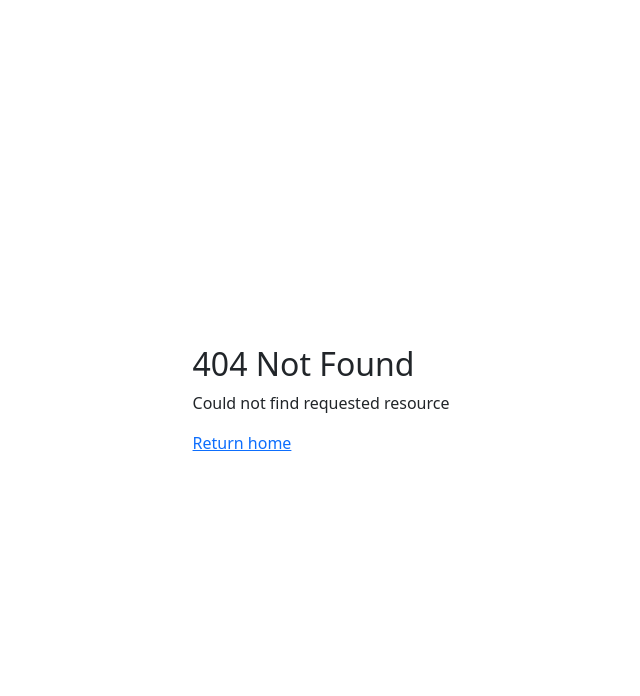
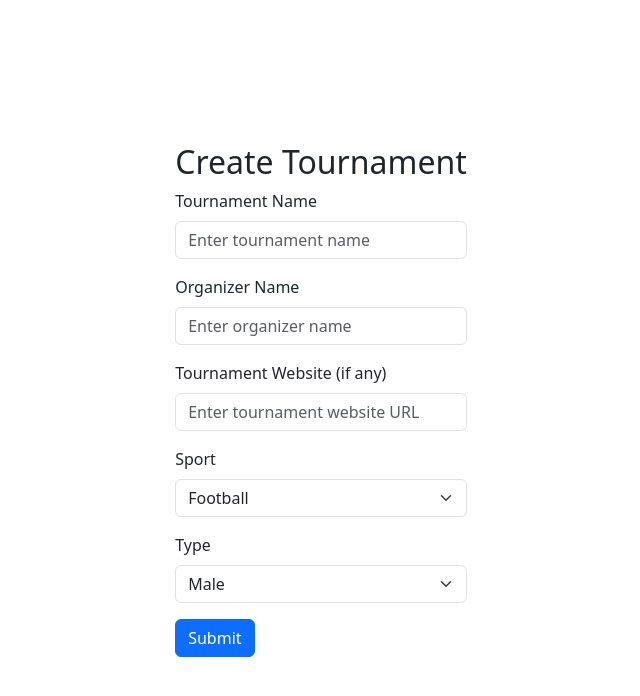
Before and after one commit to Go4It-Africa/tournament-frontend, a Next.js app: page /tournaments/create in a window 1280 px wide. Before the commit this address had no page. Shown: the top 696 px of the page, without its empty margins (319-959 px from the left). Built offline with nearby package versions, Linux system fonts and the light colour scheme.

Commit message:
Adds create tournament page

```diff
--- /dev/null
+++ b/src/app/(pages)/(dashboard)/tournaments/create/page.tsx
@@ -0,0 +1,110 @@
+'use client';
+
+import { useState, useEffect } from 'react';
+import { Form, Button } from 'react-bootstrap';
+//import { FormSelect } from '../../../../../_components/widgets/form-select/FormSelect';
+
+const CreateTournament = () => {
+  const [isClient, setIsClient] = useState(false);
+
+  useEffect(() => {
+    setIsClient(true); // Ensures this runs only on the client
+  }, []);
+
+  if (!isClient) {
+    return null; // Avoid rendering mismatched HTML
+  }
+
+  // Handlers for dynamic team list
+  // const addTeam = () => {
+  //   setTeams([...teams, { name: '', manager: '' }]);
+  // };
+
+  // const removeTeam = (index: number) => {
+  //   setTeams(teams.filter((_, i) => i !== index));
+  // };
+
+  // const handleTeamChange = (index, field, value) => {
+  //   const updatedTeams = [...teams];
+  //   updatedTeams[index][field] = value;
+  //   setTeams(updatedTeams);
+  // };
+
+  const handleSubmit = async (e: React.FormEvent<HTMLFormElement>) => {
+    e.preventDefault();
+    e.stopPropagation();
+    // Handle form data submission here
+    console.log('Form submitted!', e.target.tournament_name.value);
+  };
+
+  return (
+    <>
+      <div className='form-step'>
+        <h2>Create Tournament</h2>
+        <Form onSubmit={handleSubmit}>
+          {/* Tournament Name */}
+          <Form.Group controlId='tournamentName' className='mb-3'>
+            <Form.Label>Tournament Name</Form.Label>
+            <Form.Control
+              type='text'
+              name='tournament_name'
+              placeholder='Enter tournament name'
+              required
+            />
+          </Form.Group>
+
+          {/* Organizer Name */}
+          <Form.Group controlId='organizerName' className='mb-3'>
+            <Form.Label>Organizer Name</Form.Label>
+            <Form.Control
+              type='text'
+              name='organizer'
+              placeholder='Enter organizer name'
+              required
+            />
+          </Form.Group>
+
+          {/* Tournament Website */}
+          <Form.Group controlId='tournamentWebsite' className='mb-3'>
+            <Form.Label>Tournament Website (if any)</Form.Label>
+            <Form.Control
+              type='url'
+              name='website_url'
+              placeholder='Enter tournament website URL'
+            />
+          </Form.Group>
+
+          {/* Sport Selection */}
+          <Form.Group controlId='sport' className='mb-3'>
+            <Form.Label>Sport</Form.Label>
+            <Form.Select required>
+              <option value='Football'>Football</option>
+              <option value='Basketball'>Basketball</option>
+              <option value='Volleyball'>Volleyball</option>
+              <option value='Rugby'>Rugby</option>
+              <option value='Hockey'>Hockey</option>
+              <option value='Other'>Other</option>
+            </Form.Select>
+          </Form.Group>
+
+          {/* Type Selection */}
+          <Form.Group controlId='type' className='mb-3'>
+            <Form.Label>Type</Form.Label>
+            <Form.Select required>
+              <option value='Male'>Male</option>
+              <option value='Female'>Female</option>
+              <option value='Mixed'>Mixed</option>
+            </Form.Select>
+          </Form.Group>
+
+          {/* Submit Button */}
+          <Button variant='primary' type='submit'>
+            Submit
+          </Button>
+        </Form>
+      </div>
+    </>
+  );
+};
+
+export default CreateTournament;
```
Also changed, not shown: src/app/(pages)/(dashboard)/tournaments/page.tsx (+47 -1 lines).
